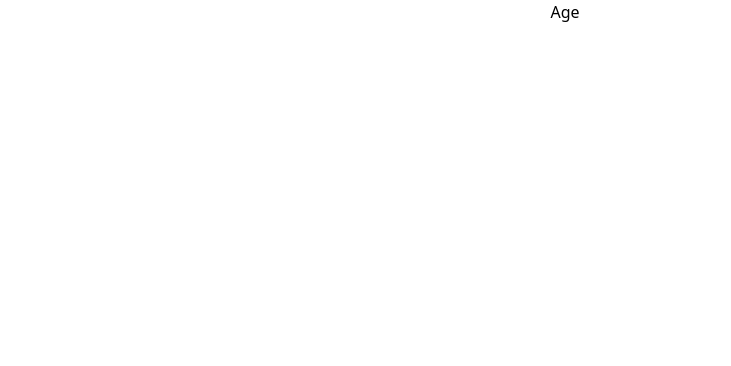
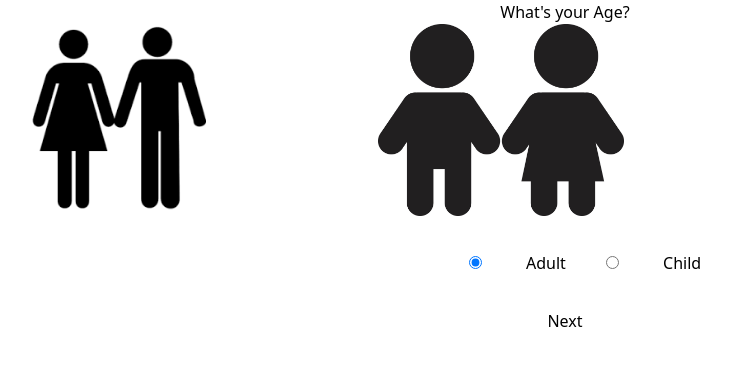
Before and after one commit to AmandaMandiki/HairPoppHack, a React (Create React App) app: page /Age in a window 1280 px wide. Shown: the top 366 px of the page, without its empty margins (75-806 px from the left). Built offline with nearby package versions, Linux system fonts and the light colour scheme; the HTML template or start-up script is replaced by a standard one.

Commit message:
adding agea nd allergy pages

```diff
--- a/src/Quiz/Age/Age.tsx
+++ b/src/Quiz/Age/Age.tsx
@@ -1,5 +1,37 @@
-import React from "react";
+import React, { useState } from "react";
+import adult_icon from './adult-icon.png';
+import child_icon from './child-icon.jpeg';
 
 export default function Age() {
-  return <div>Age</div>;
-}
+  const [age, setAge] = useState("Adult");
+
+  function onChangeValue(event) {
+    setAge(event.target.value);
+    console.log(event.target.value);
+  }
+
+  return (
+  <div className="flex flex-col w-full">
+    <div className="justify-center m-">
+      <h1>What's your Age?</h1>
+      <div className="flex flex-row justify-items-center items-center content-center">
+        <img class="object-contain h-48 w-96" src={adult_icon} alt="Adult Icon" />
+        <img class="object-contain h-48 w-96" src={child_icon} alt="Child Icon" />
+      </div>
+      <div onChange={onChangeValue}>
+        <input className="m-10" type="radio" value="Adult" name="age" checked={age === "Adult"} /> Adult
+        <input className="m-10" type="radio" value="Child" name="age" checked={age === "Child"}/> Child
+      </div>
+      <Button className='rounded-none'>Next</Button>
+    </div>
+  </div>
+  );
+};
+
+const Button = ({ onClick, children }) => {
+  return (
+    <button type="button" onClick={onClick}>
+      {children}
+    </button>
+  );
+};
--- a/src/Quiz/Allergy/Allergy.tsx
+++ b/src/Quiz/Allergy/Allergy.tsx
@@ -1,5 +1,31 @@
-import React from "react";
+import React, { useState } from "react";
 
 export default function Allergy() {
-  return <div>Allergy</div>;
+  const [Allergy, setAllergy] = useState("No");
+
+  function onChangeValue(event) {
+    setAllergy(event.target.value);
+    console.log(event.target.value);
+  }
+
+  return (
+    <div className="flex flex-col w-full">
+    <div className="justify-center m-">
+      <h1>Do you have an Allergy?</h1>
+      <div onChange={onChangeValue}>
+        <input className="m-10" type="radio" value="Allergy_Yes" name="Allergy_Yes" checked={Allergy === "Allergy_Yes"} /> Yes I have an allergy
+        <input className="m-10" type="radio" value="Allergy_No" name="Allergy_No" checked={Allergy === "Allergy_No"} /> No I don't have an allery
+      </div>
+      <Button className='rounded-none'>Next</Button>
+    </div>
+  </div>
+  );
 }
+
+const Button = ({ onClick, children }) => {
+  return (
+    <button type="button" onClick={onClick}>
+      {children}
+    </button>
+  );
+};
```
Also changed, not shown: src/Quiz/Age/adult-icon.png (added), src/Quiz/Age/child-icon.jpeg (added).
